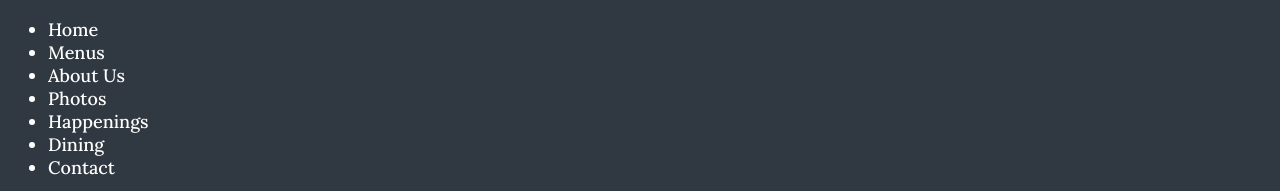
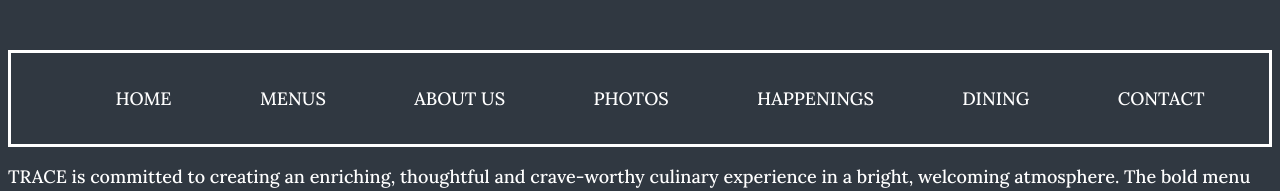
Before and after one commit to evannor/restaurant, a website: page index.html in a window 1280 px wide. Shown: the part 828-1019 px from the top of the page. Drawn offline with nearby package versions, Linux system fonts and the light colour scheme; a web font is replaced by a local one.

Commit message:
Style nav bar

```diff
--- a/index.html
+++ b/index.html
@@ -18,13 +18,13 @@
   <div class="hero"><div class="hero-img"><img src="https://www.traceseattle.com/resourcefiles/homeimages/who1154re-260920-trace-restaurant-high-1.jpg?version=10202020225107" alt="View of TRACE Bar and Restaurant"></div></div>
   <nav id="main-nav">
     <ul>
-      <li>Home</li>
-      <li>Menus</li>
-      <li>About Us</li>
-      <li>Photos</li>
-      <li>Happenings</li>
-      <li>Dining</li>
-      <li>Contact</li>
+      <li><a href="#">Home</a></li>
+      <li><a href="#">Menus</a></li>
+      <li><a href="#">About Us</a></li>
+      <li><a href="#">Photos</a></li>
+      <li><a href="#">Happenings</a></li>
+      <li><a href="#">Dining</a></li>
+      <li><a href="#">Contact</a></li>
     </ul>
   </nav>
   <div id="home-welcome-info">
--- a/scss/main.scss
+++ b/scss/main.scss
@@ -6,7 +6,6 @@ $code-font: "Source Code Pro", monospace;
 $accent-blue: #00adb5;
 $accent-green: #5fcc9c;
 $accent-pink: #f67280;
-$hero-img: "https://www.traceseattle.com/resourcefiles/homeimages/who1154re-260920-trace-restaurant-high-1.jpg?version=10202020225107";
 
 // Global styles
 body {
@@ -85,6 +84,7 @@ h3 {
     $accent-green,
     $accent-pink
   );
+  margin-bottom: 50px;
 
   .hero-img {
     background: #ccc;
@@ -97,3 +97,29 @@ h3 {
     }
   }
 }
+
+#main-nav {
+  border: solid $txt-color;
+  ul {
+    list-style-type: none;
+    display: flex;
+    justify-content: space-evenly;
+
+    li {
+      padding: 1rem 1.5rem;
+
+      a {
+        text-decoration: none;
+        color: $txt-color;
+        text-transform: uppercase;
+        border-bottom: 3px transparent solid;
+        padding-bottom: 0.5rem;
+        transition: border-color 0.5s;
+
+        &:hover {
+          border-color: $accent-green;
+        }
+      }
+    }
+  }
+}
```
Also changed, not shown: dist/css/main.css, 1 other file.
